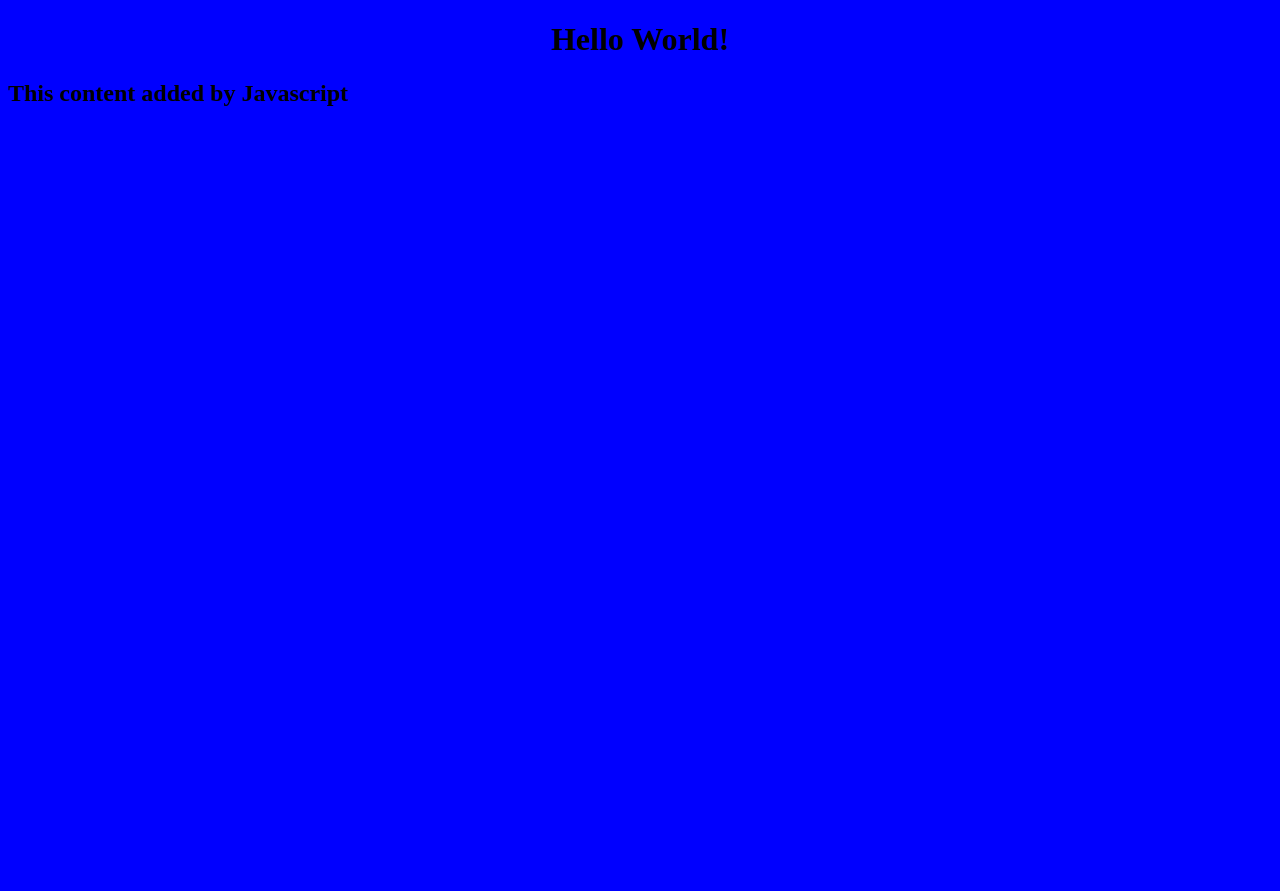
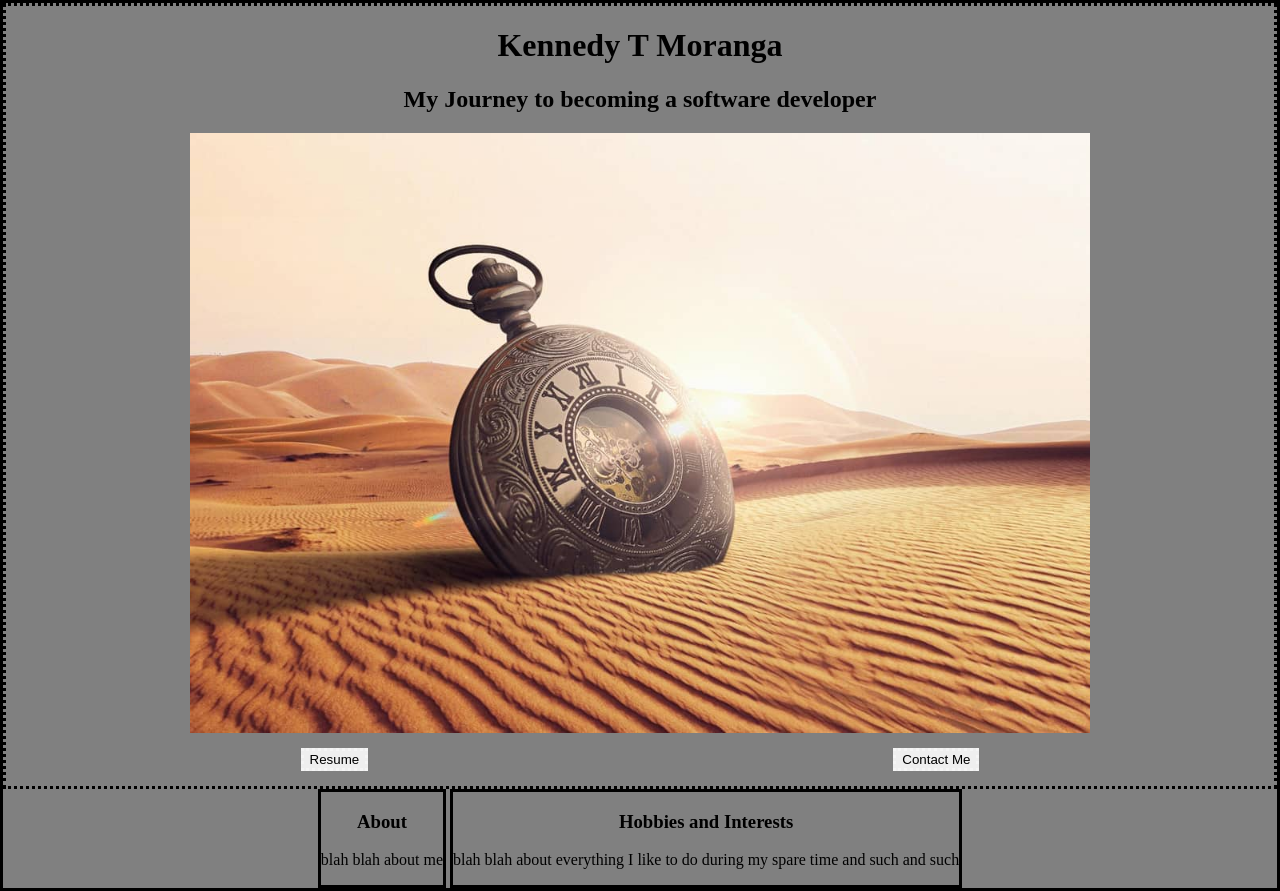
Before and after one commit to MMKT1977/myWebsite-repository, a plain HTML site: page index.html in a window 1280 px wide. Before the commit the page ends 800 px from the top, so only its background shows below. Drawn offline with Linux system fonts and the light colour scheme.

Commit message:
Setting up div's

```diff
--- a/index.html
+++ b/index.html
@@ -5,7 +5,31 @@
     <title>My Website</title>
   </head>
   <body>
-    <h1>Hello World!</h1>
+
+
     <script src="script.js"></script>
+    <div class ="mybody">
+      <div id="top">
+         <!--add an image as a placeholder -->
+         <h1>Kennedy T Moranga</h1>
+         <h2>My Journey to becoming a software developer</h2>
+        <div id="image">
+          <img src="myImage.jpeg" alt="My Journey learing software"/>
+        </div>
+        <div id="myButtons">
+           <button type="button">Resume</button>
+            <button type="button">Contact Me</button>
+         </div>
+
+       </div>
+       <div id="mid">
+         <h3>About</h3>
+          <p> blah blah about me</p>
+       </div>
+       <div id="bottom">
+          <h3>Hobbies and Interests</h3>
+           <p> blah blah about everything I like to do during my spare time and such and such</p>
+        </div>
+    </div>
   </body>
 </html>
--- a/script.js
+++ b/script.js
@@ -1,3 +1,3 @@
-const h2 = document.createElement("h2");
-h2.textContent = "This content added by Javascript";
-document.querySelector("body").appendChild(h2);
+//const h2 = document.createElement("h2");
+//h2.textContent = "This content added by Javascript";
+//document.querySelector("body").appendChild(h2);
--- a/style.css
+++ b/style.css
@@ -1,6 +1,45 @@
 body{
-    background:blue;
+    border-style: solid;
+    margin:auto;
+    background-color: grey;
+    text-align: center;
+
 }
-h1{
+h1,h2{
     text-align:center;
 }
+
+#image{
+        width:400px;
+        height:600px;
+        margin:auto;
+        display: flex;
+        justify-content: center;
+
+}
+#myButtons{
+    display: flex;
+    padding: 15px 32px;
+    font-size: 24px;
+
+}
+button{
+    margin: auto;
+    border: 3px dotted whitesmoke;
+}
+#top{
+    border-style:dotted;
+
+
+    text-align: end;
+}
+#mid{
+    border-style: solid;
+    display: inline-block;
+    margin:auto;
+}
+#bottom{
+    border-style:solid;
+   display: inline-block;
+   margin:auto;
+}
```
Also changed, not shown: image.jpeg (added), myImage.jpeg (added).
